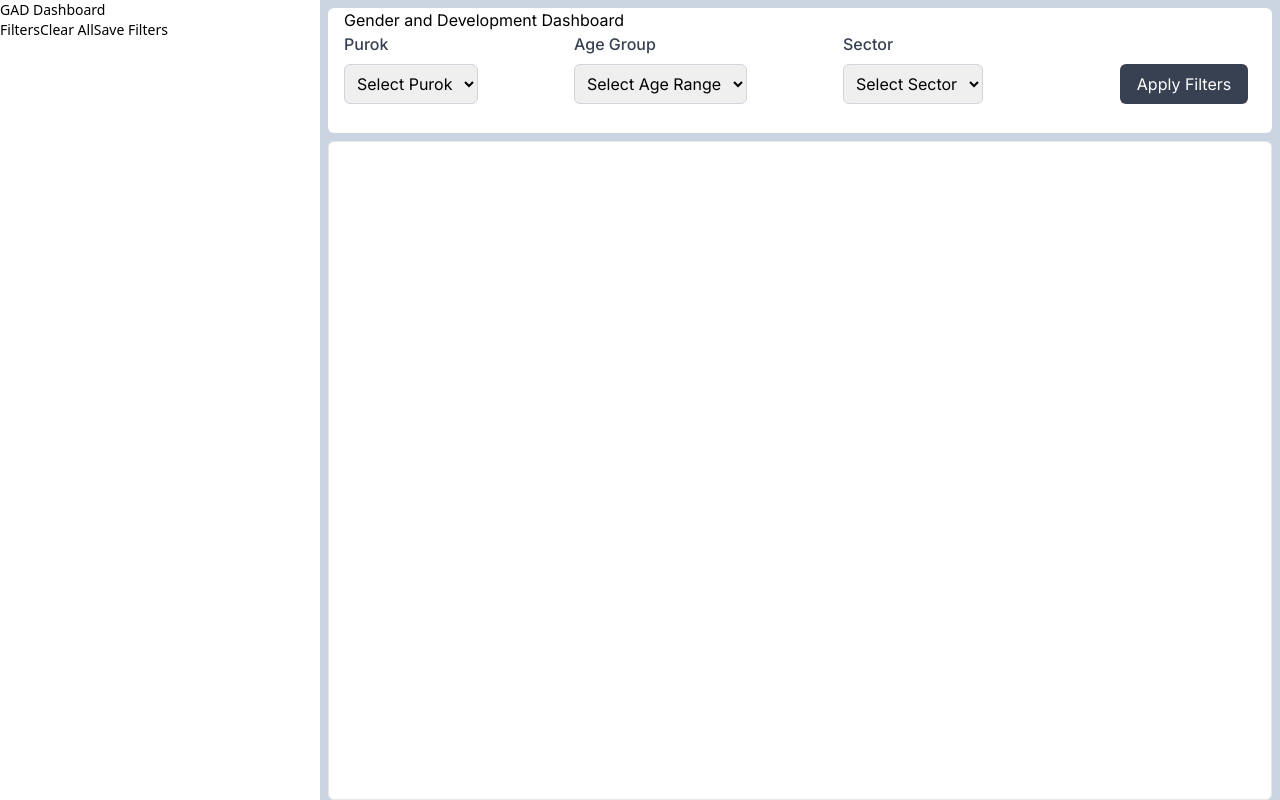
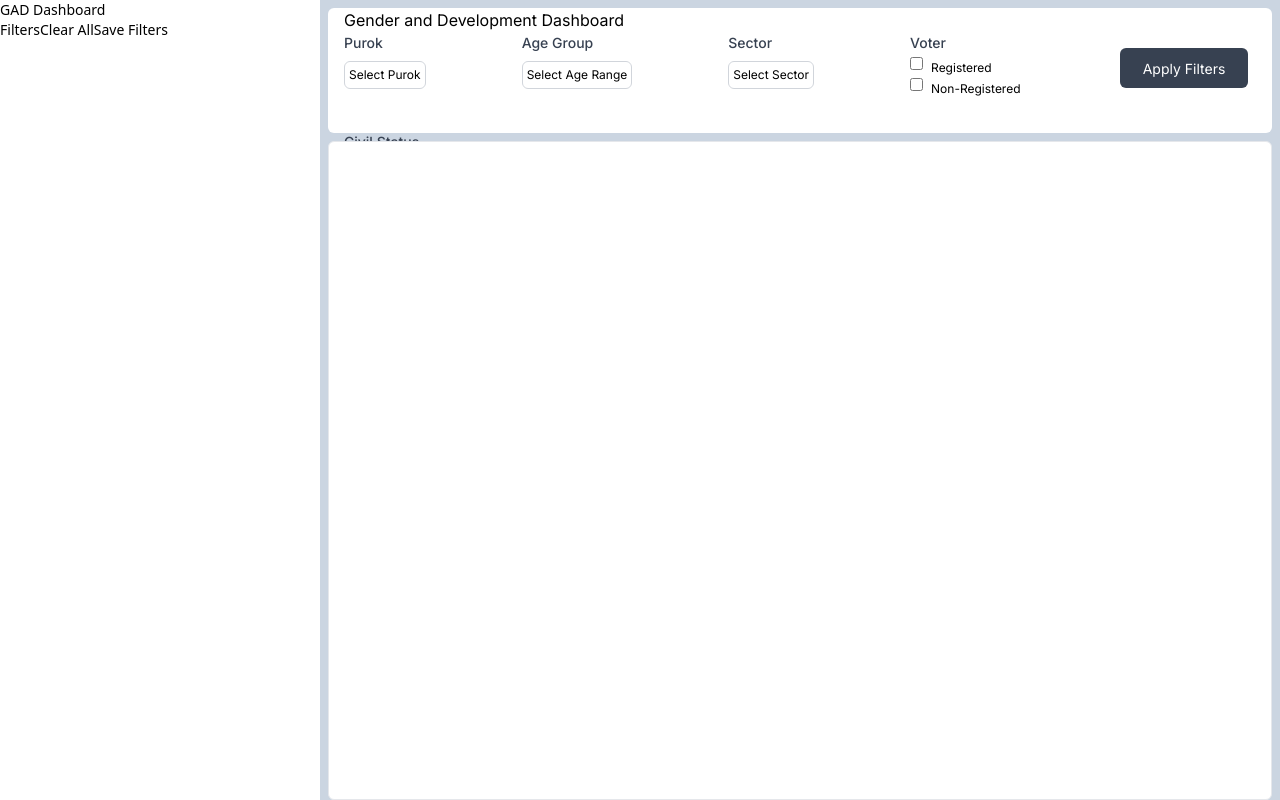
Before and after one commit to progchris00/GAD-Solution, a website: page src/index.html in a window 1280 px wide. Drawn offline with nearby package versions, Linux system fonts and the light colour scheme.

Commit message:
overflowed header + modal popup selections

```diff
--- a/src/index.html
+++ b/src/index.html
@@ -15,69 +15,68 @@
     <header
       class="bg-white mx-2 mt-2 rounded-md col-start-4 col-end-13 row-start-1 row-end-3" style="font-family: 'Inter', sans-serif;">
       <nav class="ml-4">Gender and Development Dashboard</nav>
-        <div class="flex flex-wrap gap-4 sm:flex-col md:flex-row ml-4 mr-4 h-[120.83px]">
+      <div class="flex flex-wrap gap-4 sm:flex-col md:flex-row ml-4 mr-4 h-[120.83px] overflow-x-auto overflow-y-auto max-w-full">
+
         <div class="mb-4 max-w-[150px] mr-20">
-            <label for="purok" class="block text-gray-700 font-medium mb-2">Purok</label>
-            <select id="purok" class="w-full border border-gray-300 rounded-md p-2">
-              <option value="">Select Purok</option>
-              <option value="1">1</option>
-              <option value="2">2</option>
-              <option value="3">3</option>
-              <option value="4">4</option>
-              <option value="5">5</option>
-              <option value="6">6</option>
-            </select>
+          <label for="purok" class="block text-gray-700 font-medium mb-2 text-[14px]">Purok</label>
+          <button class="w-full border border-gray-300 rounded-md p-1 text-[12px] text-left" onclick="openModal('purok')">
+            Select Purok
+          </button>
         </div>
+
         <div class="mb-4 max-w-[190px] mr-20">
-              <label for="age" class="block text-gray-700 font-medium mb-2">Age Group</label>
-              <select id="age" class="w-full border border-gray-300 rounded-md p-2">
-                <option value="">Select Age Range</option>
-                <option value="17 below">17 below</option>
-                <option value="18-27">18-27</option>
-                <option value="28-39">28-39</option>
-                <option value="40-49">40-49</option>
-                <option value="50-63">50-63</option>
-                <option value="64 above">64 above</option>
-              </select>
+          <label for="age_range" class="block text-gray-700 font-medium mb-2 text-[14px]">Age Group</label>
+          <button class="w-full border border-gray-300 rounded-md p-1 text-[12px] text-left" onclick="openModal('age_range')">
+            Select Age Range
+          </button>
         </div>
+
         <div class="mb-4 max-w-[150px] mr-20">
-              <label for="sector" class="block text-gray-700 font-medium mb-2">Sector</label>
-              <select id="sector" class="w-full border border-gray-300 rounded-md p-2">
-                <option value="">Select Sector</option>
-                <option value="PWD">PWD</option>
-                <option value="Senior">Senior</option>
-                <option value="Solo Parent">Solo Parent</option>
-                <option value="Iba Pa">Iba Pa</option>
-              </select>
+          <label for="sector" class="block text-gray-700 font-medium mb-2 text-[14px]">Sector</label>
+          <button class="w-full border border-gray-300 rounded-md p-1 text-[12px] text-left" onclick="openModal('sector')">
+            Select Sector
+          </button>
         </div>
+
         <div class="mb-4 max-w-[150px] mr-20">
-            <p class="text-gray-700 font-medium mb-1">Voter</p>
+          <p class="text-gray-700 font-medium mb-1 text-[14px]">Voter</p>
           <div class="grid grid-cols-1">
-              <label class="flex items-center">
+            <label class="flex items-center text-[12px]">
               <input type="checkbox" name="Registered" value="Registered" class="mr-2 mb-2">
               Registered
             </label>
-              <label class="flex items-center">
+            <label class="flex items-center text-[12px]">
               <input type="checkbox" name="Non-Registered" value="Non-Registered" class="mr-2 mb-2">
               Non-Registered
             </label>
           </div>
         </div>
+
         <div class="mb-4 max-w-[200px] mr-16">
-            <label for="civil_status" class="block text-gray-700 font-medium mb-2">Civil Status</label>
-            <select id="civil_status" class="w-full border border-gray-300 rounded-md p-2">
-              <option value="">Select Civil Status</option>
-              <option value="Single">Single</option>
-              <option value="Married">Married</option>
-              <option value="Separated">Separated</option>
-              <option value="Widowed">Widowed</option>
-              <option value="Divorced">Divorced</option>
-            </select>
+          <label for="civil_status" class="block text-gray-700 font-medium mb-2 text-[14px]">Civil Status</label>
+          <button class="w-full border border-gray-300 rounded-md p-1 text-[12px] text-left" onclick="openModal('civil_status')">
+            Select Civil Status
+          </button>
         </div>
-          <button class="w-32 h-10 p-1 bg-gray-700 text-white rounded-md hover:bg-gray-900 absolute top-100 right-4 mt-8 mr-4">
+
+        <div class="max-w-[200px] absolute top-100 right-4 mt-4 mr-4">
+          <button class="w-32 h-10 p-1 bg-gray-700 text-white text-[14px] rounded-md hover:bg-gray-900">
             Apply Filters
           </button>
         </div>
+      </div>
+
+      <div id="modal-container" class="hidden fixed inset-0 bg-gray-800 bg-opacity-50 flex items-center justify-center z-50">
+        <div id="modal-content" class="bg-white rounded-lg w-96 p-4">
+          <h3 id="modal-title" class="text-lg font-semibold mb-4">Select Options</h3>
+          <div id="modal-options" class="space-y-2"></div>
+          <div class="mt-4 flex justify-end space-x-2">
+            <button class="px-4 py-2 bg-gray-300 rounded-md" onclick="closeModal()">Cancel</button>
+            <button class="px-4 py-2 bg-blue-500 text-white rounded-md" onclick="applyModalSelections()">Apply</button>
+          </div>
+        </div>
+      </div>
+
     </header>
     <aside
       class="bg-white col-start-1 col-end-4 row-start-1 row-end-13 text-sm"
@@ -92,5 +91,50 @@
     <main
       class="bg-white mx-2 mt-2 rounded-md flex gap-2 col-start-4 col-end-13 row-start-3 row-end-13 items-center justify-center border border-1"
     ></main>
+
+    <script>
+      const modalContainer = document.getElementById("modal-container");
+      const modalContent = document.getElementById("modal-content");
+      const modalTitle = document.getElementById("modal-title");
+      const modalOptions = document.getElementById("modal-options");
+
+      const optionsData = {
+        purok: ["1", "2", "3", "4", "5", "6"],
+        age_range: ["17 below", "18-27", "28-39", "40-49", "50-63", "64 above"],
+        sector: ["PWD", "Senior", "Solo Parent", "Iba Pa"],
+        civil_status: ["Single", "Married", "Separated", "Widowed", "Divorced"],
+      };
+
+      let currentDropdown = "";
+
+      function openModal(dropdownId) {
+        currentDropdown = dropdownId;
+        modalTitle.textContent = `Select ${dropdownId.replace("_", " ").toUpperCase()}`;
+        modalOptions.innerHTML = optionsData[dropdownId]
+          .map(
+            (option) => `
+            <label><input type="checkbox" value="${option}" class="modal-option"> ${option}</label><br>
+          `
+          )
+          .join("");
+        modalContainer.classList.remove("hidden");
+      }
+
+      function closeModal() {
+        modalContainer.classList.add("hidden");
+      }
+
+      function applyModalSelections() {
+        const selectedOptions = Array.from(
+          document.querySelectorAll(".modal-option:checked")
+        ).map((option) => option.value);
+        const button = document.querySelector(`button[onclick="openModal('${currentDropdown}')"]`);
+        button.textContent = selectedOptions.length
+          ? selectedOptions.join(", ")
+          : `Select ${currentDropdown.replace("_", " ").toUpperCase()}`;
+        closeModal();
+      }
+    </script>
+
   </body>
 </html>
```
Lines whose indentation alone changed are shown as unchanged.
